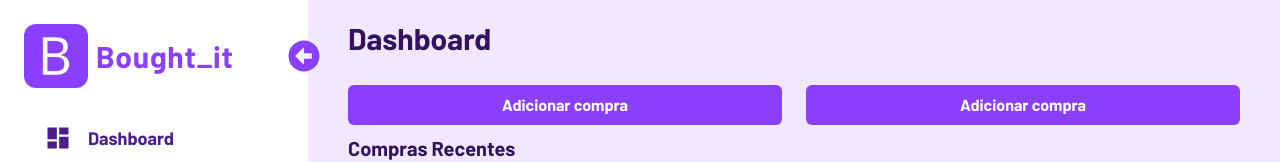
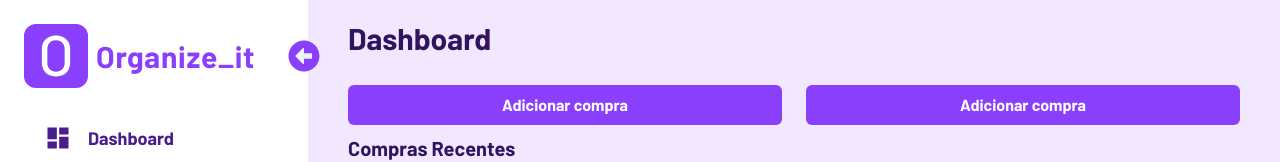
Before and after one commit to davicolzer/frontend-test, a Next.js app: page /dashboard in a window 1280 px wide. Shown: the top 162 px of the page. Built offline with nearby package versions, Linux system fonts and the light colour scheme.

Commit message:
alterado nome do projeto

```diff
--- a/package.json
+++ b/package.json
@@ -1,5 +1,5 @@
 {
-  "name": "bought_it_frontend",
+  "name": "organize_it_frontend",
   "private": true,
   "scripts": {
     "dev": "next dev",
--- a/src/Templates/Content/index.tsx
+++ b/src/Templates/Content/index.tsx
@@ -1,4 +1,4 @@
-import { Box, BoxProps, Flex, Stack } from "@chakra-ui/react";
+import { BoxProps, Flex, Stack } from "@chakra-ui/react";
 import Head from "next/head";
 import { ReactNode } from "react";
 import { Header } from "../../components/Header";
@@ -17,7 +17,7 @@ export function Content({
   return (
     <>
       <Head>
-        <title>{`Bought_it | ${titlePage}`}</title>
+        <title>{`Organize_it | ${titlePage}`}</title>
       </Head>
       <Flex {...rest}>
       <Sidebar />
--- a/src/components/Logo/index.tsx
+++ b/src/components/Logo/index.tsx
@@ -1,4 +1,4 @@
-import { HStack, Img, Text, StackProps } from "@chakra-ui/react";
+import { HStack, Img, StackProps, Text } from "@chakra-ui/react";
 import { LogoIcon } from "../../imagens";
 
 interface LogoProps extends StackProps {
@@ -9,7 +9,7 @@ export function Logo({ showText = true, ...rest }: LogoProps) {
   console.log(LogoIcon);
   return (
     <HStack spacing={2} {...rest}>
-      <Img src={LogoIcon.src} alt="bought_it" width={16} borderRadius={"xl"} />
+      <Img src={LogoIcon.src} alt="organize_it" width={16} borderRadius={"xl"} />
       <Text
         display={showText ? "block" : "none"}
         fontSize={["2xl", "3xl"]}
@@ -18,7 +18,7 @@ export function Logo({ showText = true, ...rest }: LogoProps) {
         color={"purple.500"}
         w={"64"}
       >
-        Bought_it
+        Organize_it
       </Text>
     </HStack>
   );
--- a/src/imagens/index.tsx
+++ b/src/imagens/index.tsx
@@ -1,5 +1,3 @@
-import LogoIcon from "./logo.png";
+import LogoIcon from "./logo.svg";
 
-
-
-export { LogoIcon }
+export { LogoIcon };
--- a/src/pages/_app.tsx
+++ b/src/pages/_app.tsx
@@ -1,6 +1,6 @@
 import { ChakraProvider } from "@chakra-ui/react";
 import type { AppProps } from "next/app";
-import { theme } from "../../styles/theme";
+import { theme } from "../styles/theme";
 
 function MyApp({ Component, pageProps }: AppProps) {
   return (
```
Also changed, not shown: src/imagens/logo.png (deleted), src/imagens/logo.svg (added), src/styles/theme.ts (renamed from styles/theme.ts).
